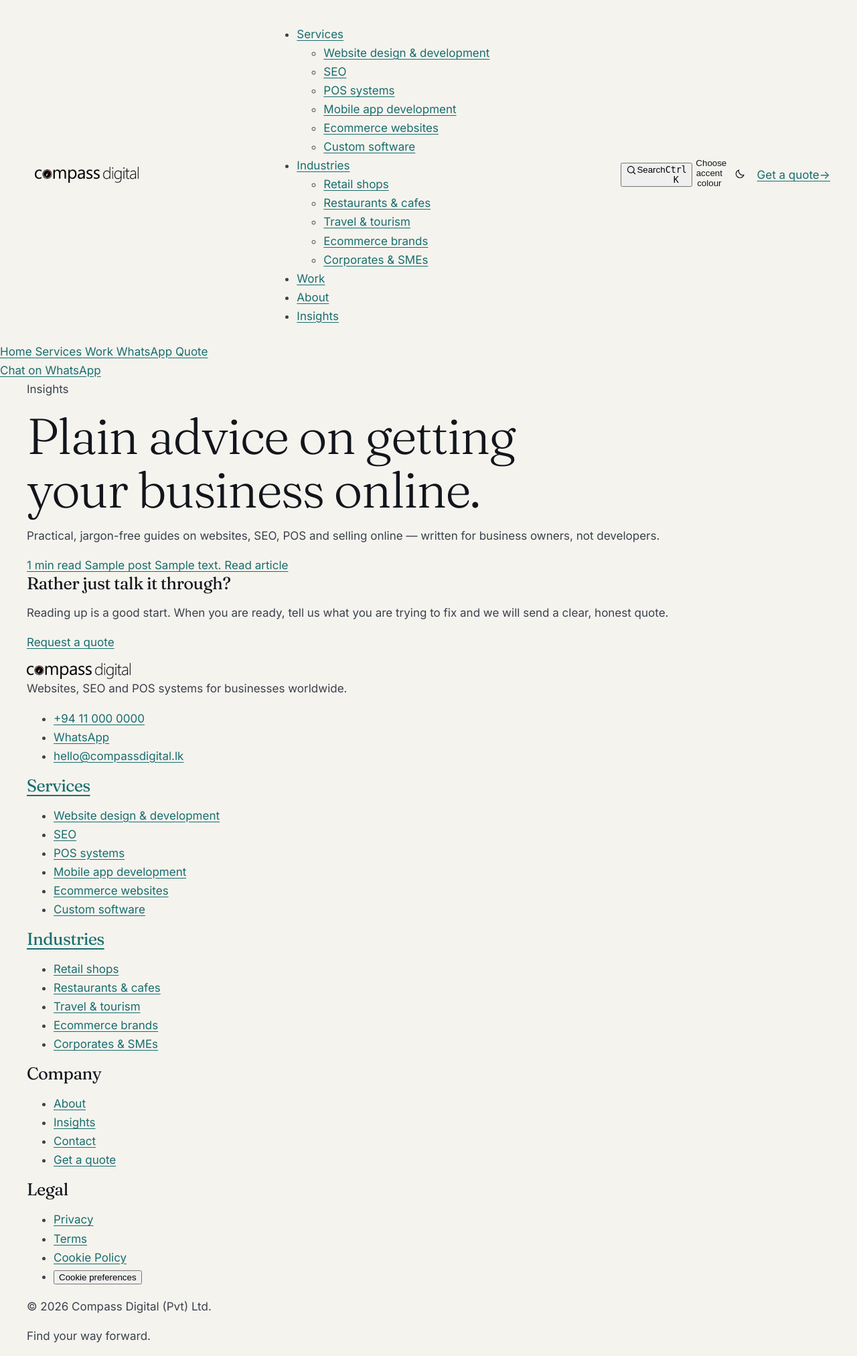
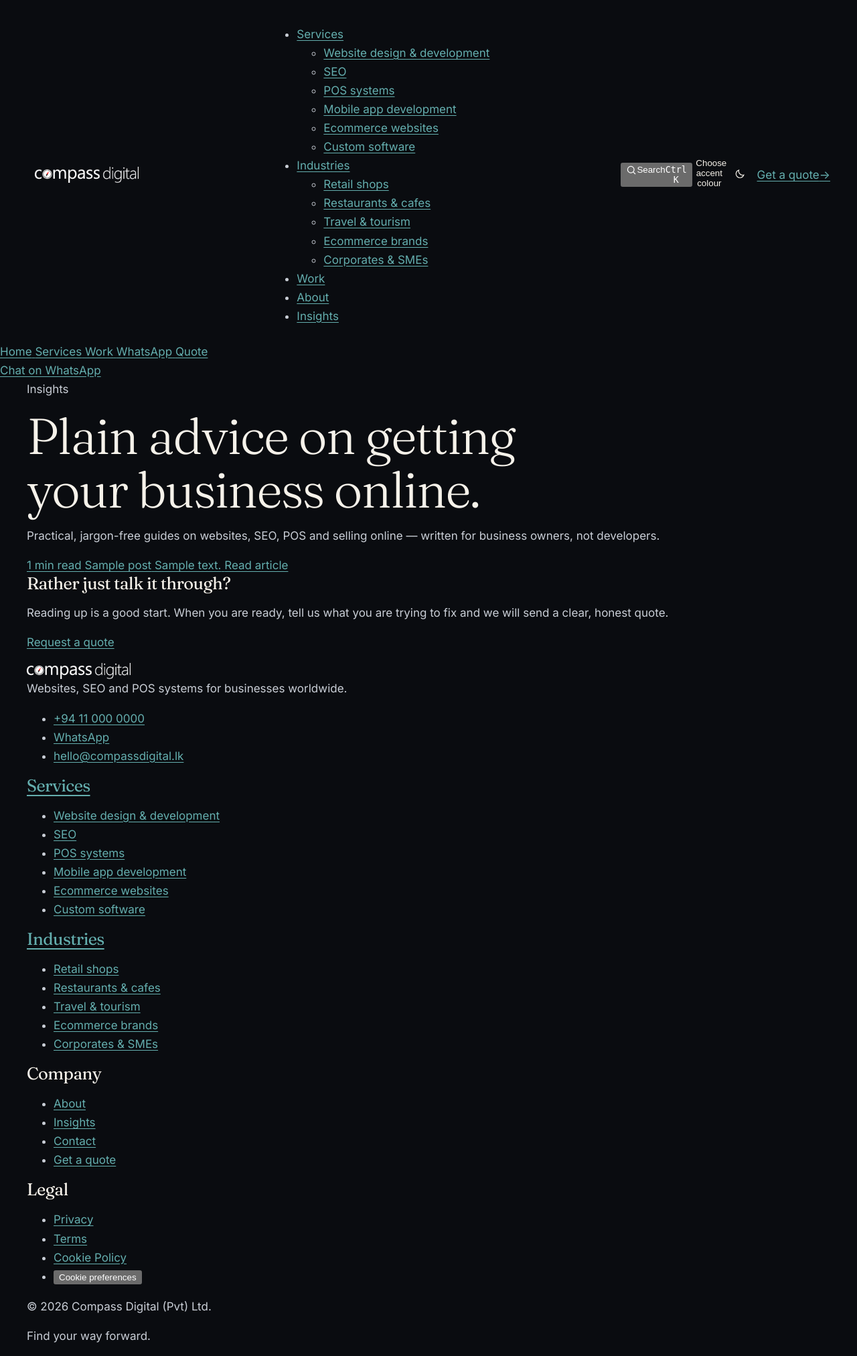
Before and after one commit to Compass-Digital-SL/compass-digital-site, a WordPress theme: template theme/home.php in a window 1280 px wide. Shown: the whole page at 67% size. Run offline with PHP 8.4 and a stand-in for WordPress, Linux system fonts and the light colour scheme; the site name, menu and one post (Sample post) are stand-ins, and other content is empty; some libraries are stand-ins or nearby versions.

Commit message:
feat(theme): make dark the default theme for all visitors
Dark now applies to everyone regardless of the system colour scheme. Remove
every @media (prefers-color-scheme: light) auto-apply block (tokens.css,
nav.css, critical.css, components.css, and the generated accent CSS in
theme-mode.js); light applies only when the visitor explicitly picks it with
the header toggle (:root[data-theme="light"]).

The toggle's default resolution changes from "follow system" to dark, so the
first click always flips to light. No-JS visitors stay dark. Docs and inline
comments updated to match.

Co-Authored-By: Claude Opus 4.8 <noreply@anthropic.com>

```diff
--- a/theme/assets/critical.css
+++ b/theme/assets/critical.css
@@ -111,11 +111,6 @@ img { max-width: 100%; height: auto; }
 :root[data-theme="light"] .brand__logo--dark { display: none; }
 :root[data-theme="light"] .brand__logo--light { display: block; }
 
-@media (prefers-color-scheme: light) {
-  :root:not([data-theme="dark"]) .brand__logo--dark { display: none; }
-  :root:not([data-theme="dark"]) .brand__logo--light { display: block; }
-}
-
 .primary-nav,
 .header-actions__navigate,
 .header-actions__quote,
--- a/theme/assets/src/css/tokens.css
+++ b/theme/assets/src/css/tokens.css
@@ -124,37 +124,11 @@
   --ease-in-out: cubic-bezier(0.65, 0, 0.35, 1);
 }
 
-/* Light theme — system preference (unless the visitor picked dark). */
-@media (prefers-color-scheme: light) {
-  :root:not([data-theme="dark"]) {
-    color-scheme: light;
-    --bg: #f5f3ee;
-    --bg-2: #fff;
-    --bg-3: #ece8e0;
-    --ink: #12151b;          /* 16.5:1 on --bg */
-    --ink-body: #3a414c;     /* 9.3:1 */
-    --ink-muted: #4a515c;    /* 7.2:1 */
-    --ink-subtle: #5e6673;   /* 5.2:1 on --bg, 4.7:1 on --bg-3 */
-    --accent: #186e6e;       /* 5.4:1 on --bg, 4.9:1 on --bg-3 */
-    --accent-2: #135c5c;
-    --accent-fill: #186e6e;  /* white label 6.0:1 */
-    --accent-fill-2: #135a5a;
-    --surface-2: var(--bg-2);
-    --surface-sunken: var(--bg-3);
-    --link: var(--accent);
-    --secondary: var(--accent);
-    --focus: var(--accent);
-    --glow-a: color-mix(in srgb, #1d4f7a 10%, transparent);
-    --glow-b: color-mix(in srgb, var(--accent-fill) 10%, transparent);
-    --shadow-color: rgb(18, 21, 27, 0.18);
-    --grain-opacity: 0.035;
-    --glass-bg: color-mix(in srgb, var(--bg) 72%, transparent);
-  --danger: #b42318;
-  --danger-text: #b42318; /* 5.9:1 on --bg */
-  }
-}
+/* Dark is the default theme for everyone. Light applies only when the visitor
+   explicitly picks it with the header toggle (the :root[data-theme="light"]
+   block below) — never from the system colour-scheme preference. */
 
-/* Light theme — picked with the header toggle. Keep equal to the block above. */
+/* Light theme — picked with the header toggle. */
 :root[data-theme="light"] {
   color-scheme: light;
   --bg: #f5f3ee;
--- a/theme/inc/theme-mode.php
+++ b/theme/inc/theme-mode.php
@@ -5,7 +5,8 @@
  * Both choices are made in the header (see assets/src/js/theme-mode.js) and kept
  * in the visitor's own browser (localStorage). This tiny inline script re-applies
  * them before first paint so a returning visitor never sees a flash of the
- * default theme. With no saved choice, CSS follows the system setting.
+ * default theme. With no saved choice, the site stays dark (the default);
+ * light applies only when the visitor explicitly picks it.
  *
  * It also sets `css-pending` on <html>, which critical.css uses to switch
  * transitions off until the deferred main stylesheet has applied. Without it,
```
Also changed, not shown: docs/DESIGN.md (+3 -4 lines), docs/PROGRESS.md (+11 -0 lines), theme/assets/src/css/components.css (+1 -9 lines), theme/assets/src/css/nav.css (+0 -10 lines), theme/assets/src/js/theme-mode.js (+4 -5 lines).
